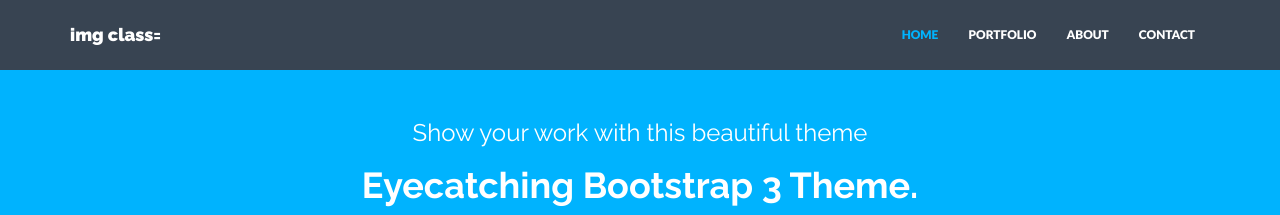
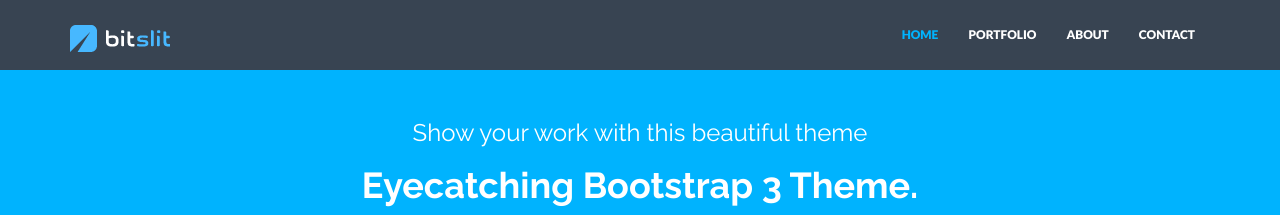
Before and after one commit to bitslit/portfolio, a Jekyll site: the page built from index.html, in a window 1280 px wide. Shown: the top 215 px of the page. Built offline with Jekyll 4.4.1, drawn with Linux system fonts in a browser that asks for light colours; nearby versions of some CDN libraries.

Commit message:
Update nav.html

```diff
--- a/_includes/nav.html
+++ b/_includes/nav.html
@@ -8,7 +8,9 @@
         <span class="icon-bar"></span>
         <span class="icon-bar"></span>
       </button>
-      <a class="navbar-brand" href="{{ "/"  | prepend: site.baseurl }}">{{ "img class="logo" src="/assets/bitslit.png" }}</a>
+      <a class="navbar-brand" href="{{ "/"  | prepend: site.baseurl }}">{{  }}
+        <img class="logo" src="/assets/bitslit.png" />
+      </a>
     </div>
     <div class="navbar-collapse collapse navbar-right">
       <ul class="nav navbar-nav">
```
